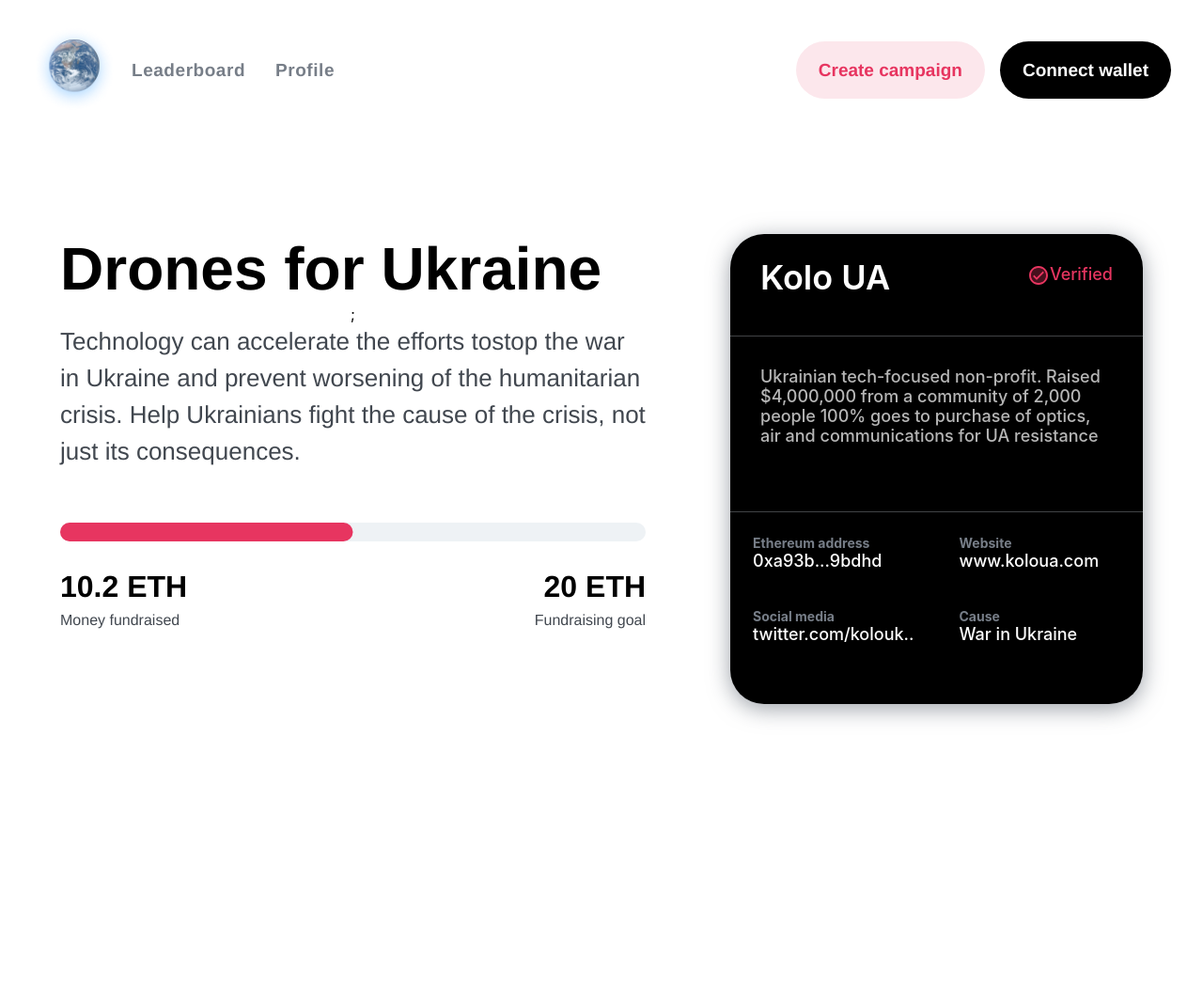
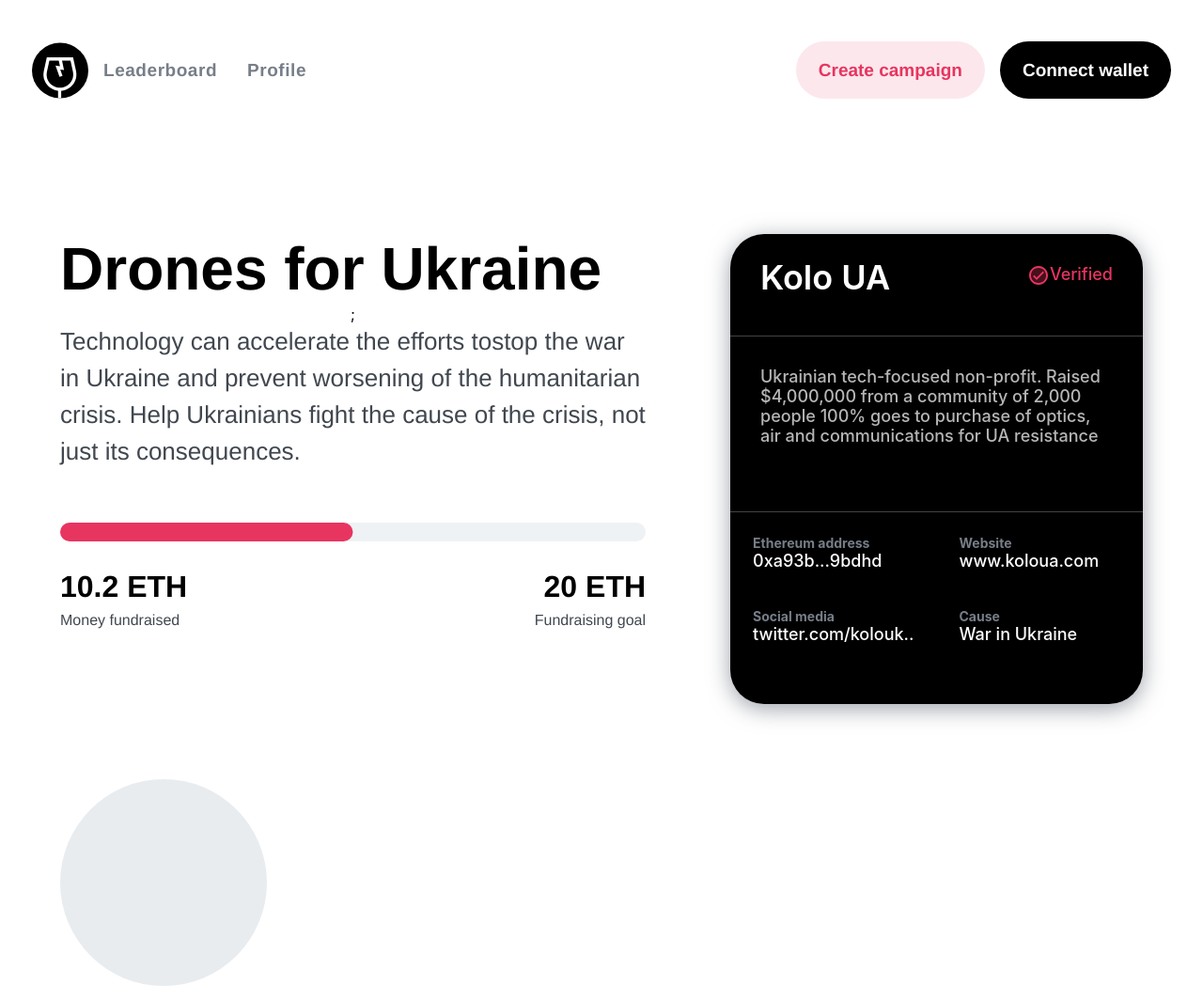
Before and after one commit to wildcat1853/Fragile-ETHBerlin, a React (Create React App) app in the folder fragile-app/: page / in a window 1280 px wide. Shown: the whole page at 94% size. Before the commit the page ends 800 px from the top, so only its background shows below. Built offline with nearby package versions, Linux system fonts and the light colour scheme.

Commit message:
NFTBadge basic component

```diff
--- a/fragile-app/src/components/drop-info/DropInfo.js
+++ b/fragile-app/src/components/drop-info/DropInfo.js
@@ -4,7 +4,7 @@
 import { Box, ThemeProvider } from '@mui/system';
 import { Typography } from '@mui/material';
 import { createTheme } from '@mui/material';
-// import LinearProgress from '@mui/material/LinearProgress';
+
 
 import mainTheme from '../../themes/main';
 import { styled } from '@mui/material/styles';
--- a/fragile-app/src/components/drop/Drop.js
+++ b/fragile-app/src/components/drop/Drop.js
@@ -1,17 +1,27 @@
 import * as React from 'react';
-import { Container } from '@mui/system';
+import { Container,Box } from '@mui/system';
 
 import DropInfo from '../drop-info/DropInfo';
 import FundraiserInfo from '../fundraiser-info/FundraiserInfo';
+import NFTBadge from '../nft-badge/NFTBadge';
 
 
 const Drop = () => {
 
   return (
-    <Container sx={{marginTop:'100px', display: 'flex'}}>
+    <Container sx={{marginTop:'100px'}}>
+      <Box sx={{display: 'flex'}}>
 
-    <DropInfo></DropInfo>
-    <FundraiserInfo></FundraiserInfo>
+      <DropInfo></DropInfo>
+        <FundraiserInfo></FundraiserInfo>
+
+      </Box>
+
+        <Box sx={{display:'block', marginTop:10,}}>
+                <NFTBadge></NFTBadge>
+
+        </Box>
+
 
 
 
--- a/fragile-app/src/components/header/Header.js
+++ b/fragile-app/src/components/header/Header.js
@@ -15,7 +15,7 @@
 import { createTheme } from '@mui/material/styles';
 import {ThemeProvider} from '@mui/material/styles';
 
-import logo from "./fragile_logo.png"
+import logo from "./fragile_logo.svg"
 import { textTransform } from '@mui/system';
 
 const pages = ['Leaderboard', 'Profile'];
@@ -123,7 +123,7 @@
       }}>
       <Container maxWidth="xl">
         <Toolbar disableGutters>
-          <img src={logo} width={'90px'} height={'90px'} sx={{ display: { xs: 'none', md: 'flex' }, mr: 1 }} ></img>
+          <img src={logo} width={'60px'} height={'60px'} sx={{ display: { xs: 'none', md: 'flex' }, mr: 1 }} ></img>
 
 
 
--- /dev/null
+++ b/fragile-app/src/components/nft-badge/NFTBadge.js
@@ -0,0 +1,20 @@
+import * as React from 'react';
+import { Box } from '@mui/system';
+
+
+
+
+const NFTBadge = () => {
+
+  return (
+    <Box sx={{width:'220px', height:'220px', backgroundColor:'#E9ECEF', borderRadius:40}}>
+
+
+
+
+   </Box>
+
+  )
+};
+
+export default NFTBadge;
```
Also changed, not shown: fragile-app/src/components/header/fragile_logo.svg (added).
